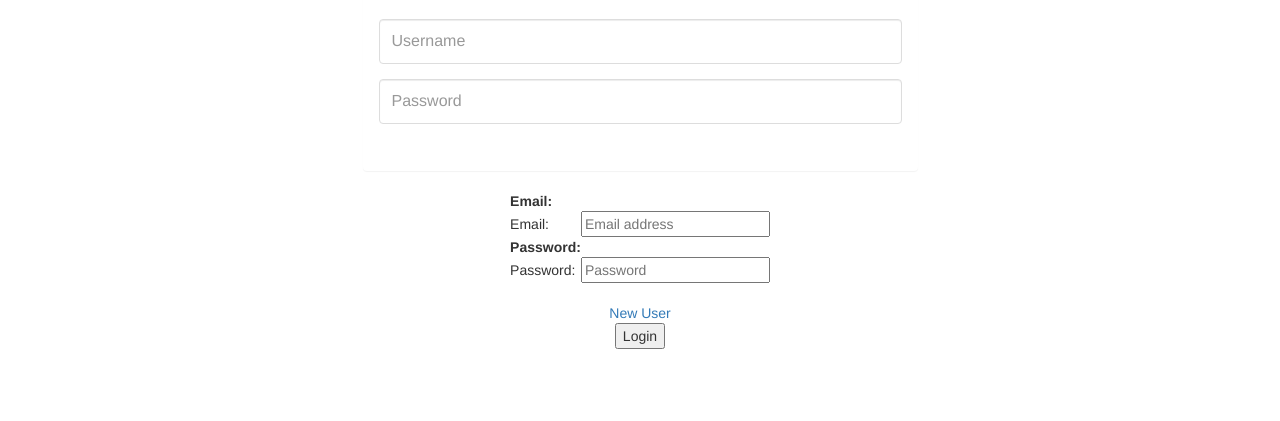
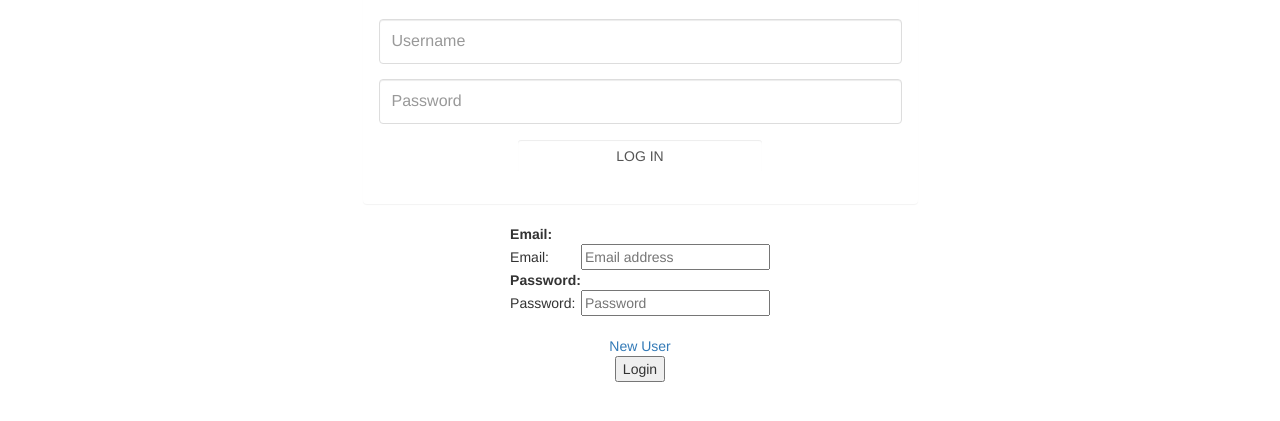
Before and after one commit to almeagher/TVtime, a plain HTML site: page js/login2.html in a window 1280 px wide. Shown: the part 127-548 px from the top of the page. Drawn offline with nearby package versions, Linux system fonts and the light colour scheme.

Commit message:
added stuff to login2

```diff
--- a/js/login2.html
+++ b/js/login2.html
@@ -169,6 +169,7 @@
 									<div class="form-group">
 										<div class="row">
 											<div class="col-sm-6 col-sm-offset-3">
+												<input type="submit" name="login-submit" id="login-submit" tabindex="4" class="form-control btn btn-login" value="Log In" onclick="window.location.href='calendar.html';">
 											</div>
 										</div>
 									</div>
```
